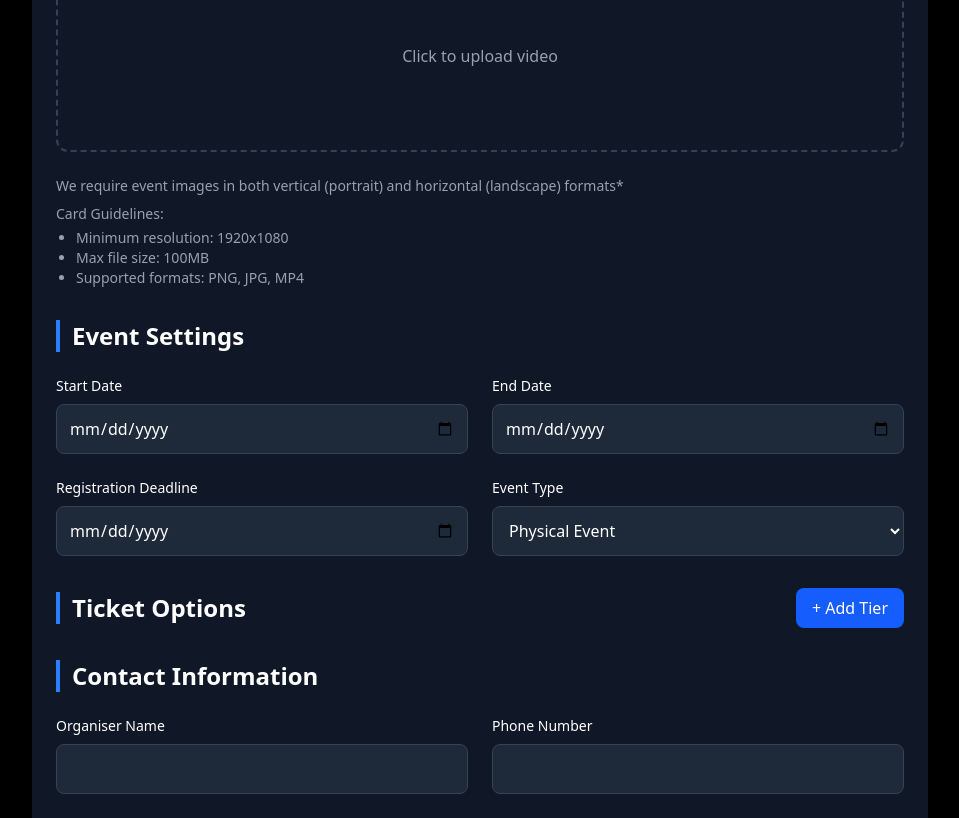
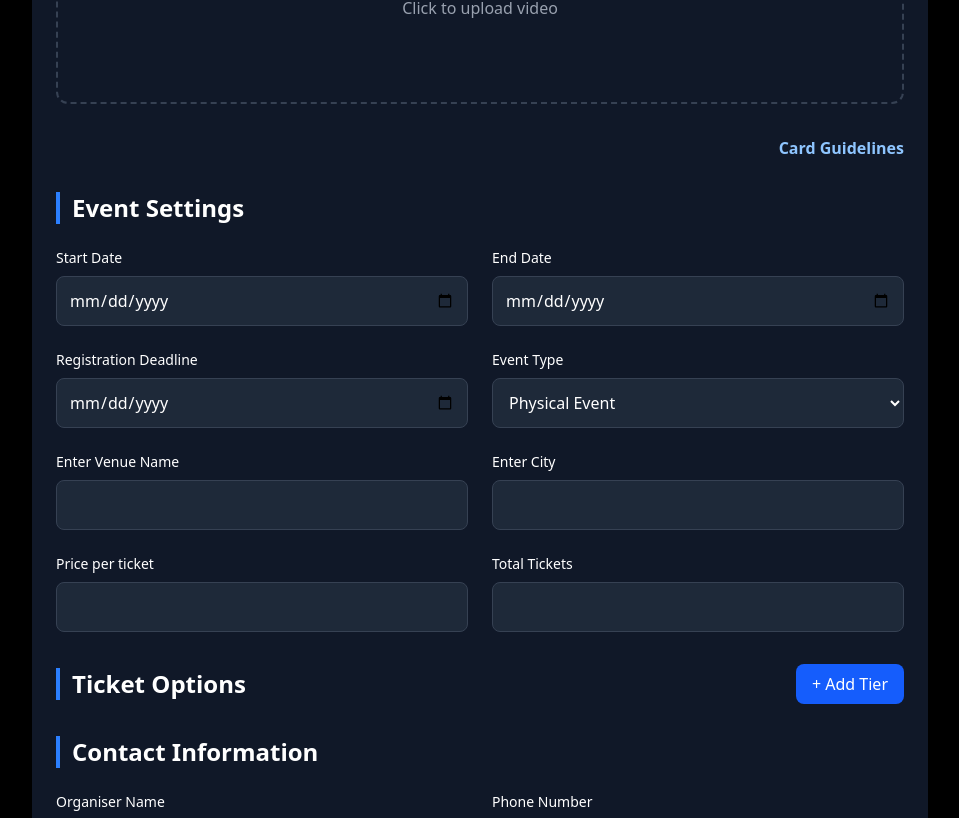
Before and after one commit to anandspaces/react-create-event-form, a React (Vite) app: page / in a window 1280 px wide. Shown: the part 1054-1872 px from the top of the page, without its empty margins (160-1119 px from the left). Built offline with nearby package versions, Linux system fonts and the light colour scheme.

Commit message:
added missing fields

```diff
--- a/src/components/Form.jsx
+++ b/src/components/Form.jsx
@@ -244,7 +244,6 @@ const resetForm = () => {
             <h2 className="text-2xl font-bold border-l-4 border-blue-500 pl-3">Event Cards</h2>
             <div className="grid md:grid-cols-2 gap-6">
               <div>
-                <label className="block text-sm font-medium mb-2">Vertical Image (Portrait)*</label>
                 <div className="relative h-48 border-2 border-dashed border-gray-700 rounded-xl flex items-center justify-center">
                   <input
                     type="file"
@@ -263,7 +262,6 @@ const resetForm = () => {
                 </div>
               </div>
               <div>
-                <label className="block text-sm font-medium mb-2">Horizontal Image (Landscape)*</label>
                 <div className="relative h-48 border-2 border-dashed border-gray-700 rounded-xl flex items-center justify-center">
                   <input
                     type="file"
@@ -299,7 +297,6 @@ const resetForm = () => {
             <div className="grid grid-cols-1 gap-6">
               <div className="space-y-4">
                 <div>
-                  <label className="block text-sm font-medium mb-2">Vertical Video</label>
                   <div className="relative h-48 border-2 border-dashed border-gray-700 rounded-xl flex items-center justify-center">
                     <input
                       type="file"
@@ -319,8 +316,10 @@ const resetForm = () => {
                   </div>
                 </div>
 
+              <div className="text-sm text-gray-400">
+                <p>We require event images in both vertical (portrait) and horizontal (landscape) formats*</p>
+              </div>
                 <div>
-                  <label className="block text-sm font-medium mb-2">Horizontal Video</label>
                   <div className="relative h-48 border-2 border-dashed border-gray-700 rounded-xl flex items-center justify-center">
                     <input
                       type="file"
@@ -341,14 +340,13 @@ const resetForm = () => {
                 </div>
               </div>
 
-              <div className="text-sm text-gray-400">
-                <p>We require event images in both vertical (portrait) and horizontal (landscape) formats*</p>
-                <p className="mt-2 font-medium">Card Guidelines:</p>
-                <ul className="list-disc pl-5 mt-1">
+              <div className="flex justify-end">
+                <p className="mt-2 text-blue-300 hover:text-blue-200 font-bold">Card Guidelines</p>
+                {/* <ul className="list-disc pl-5 mt-1">
                   <li>Minimum resolution: 1920x1080</li>
                   <li>Max file size: 100MB</li>
                   <li>Supported formats: PNG, JPG, MP4</li>
-                </ul>
+                </ul> */}
               </div>
             </div>
           </section>
@@ -399,6 +397,46 @@ const resetForm = () => {
                   <option value="Virtual">Virtual Event</option>
                   <option value="Hybrid">Hybrid Event</option>
                 </select>
+              </div>
+              <div>
+                <label className="block text-sm font-medium mb-2">Enter Venue Name</label>
+                <input
+                  type="text"
+                  id="name"
+                  className={`w-full p-3 rounded-lg bg-gray-800 border ${errors.name ? 'border-red-500' : 'border-gray-700'}`}
+                  value={eventData.name}
+                  onChange={handleChange}
+                />
+              </div>
+              <div>
+                <label className="block text-sm font-medium mb-2">Enter City</label>
+                <input
+                  type="text"
+                  id="name"
+                  className={`w-full p-3 rounded-lg bg-gray-800 border ${errors.name ? 'border-red-500' : 'border-gray-700'}`}
+                  value={eventData.name}
+                  onChange={handleChange}
+                />
+              </div>
+              <div>
+                <label className="block text-sm font-medium mb-2">Price per ticket</label>
+                <input
+                  type="number"
+                  id="name"
+                  className={`w-full p-3 rounded-lg bg-gray-800 border border-gray-700`}
+                  value={eventData.name}
+                  onChange={handleChange}
+                />
+              </div>
+              <div>
+                <label className="block text-sm font-medium mb-2">Total Tickets</label>
+                <input
+                  type="number"
+                  id="name"
+                  className={`w-full p-3 rounded-lg bg-gray-800 border border-gray-700`}
+                  value={eventData.name}
+                  onChange={handleChange}
+                />
               </div>
             </div>
           </section>
```
